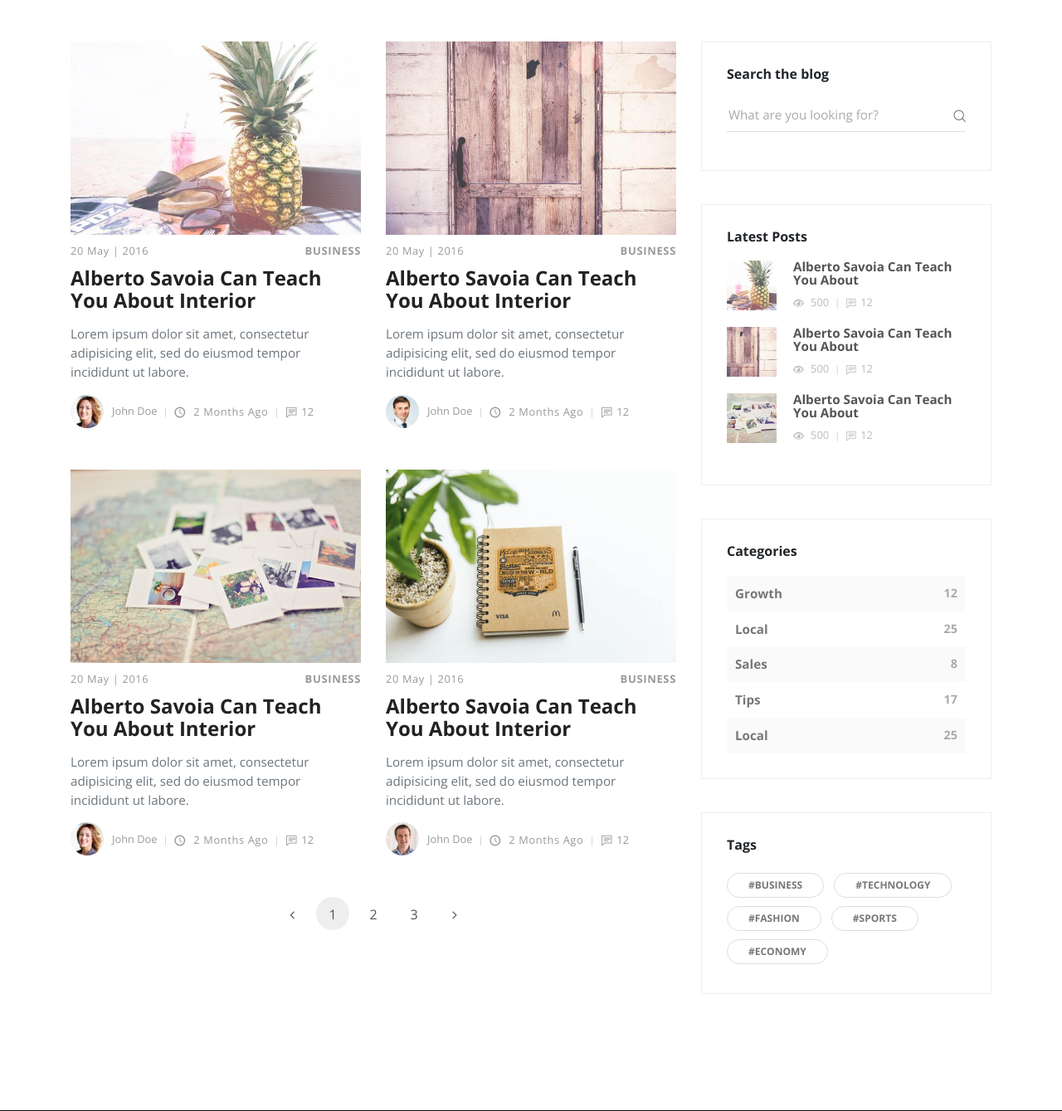
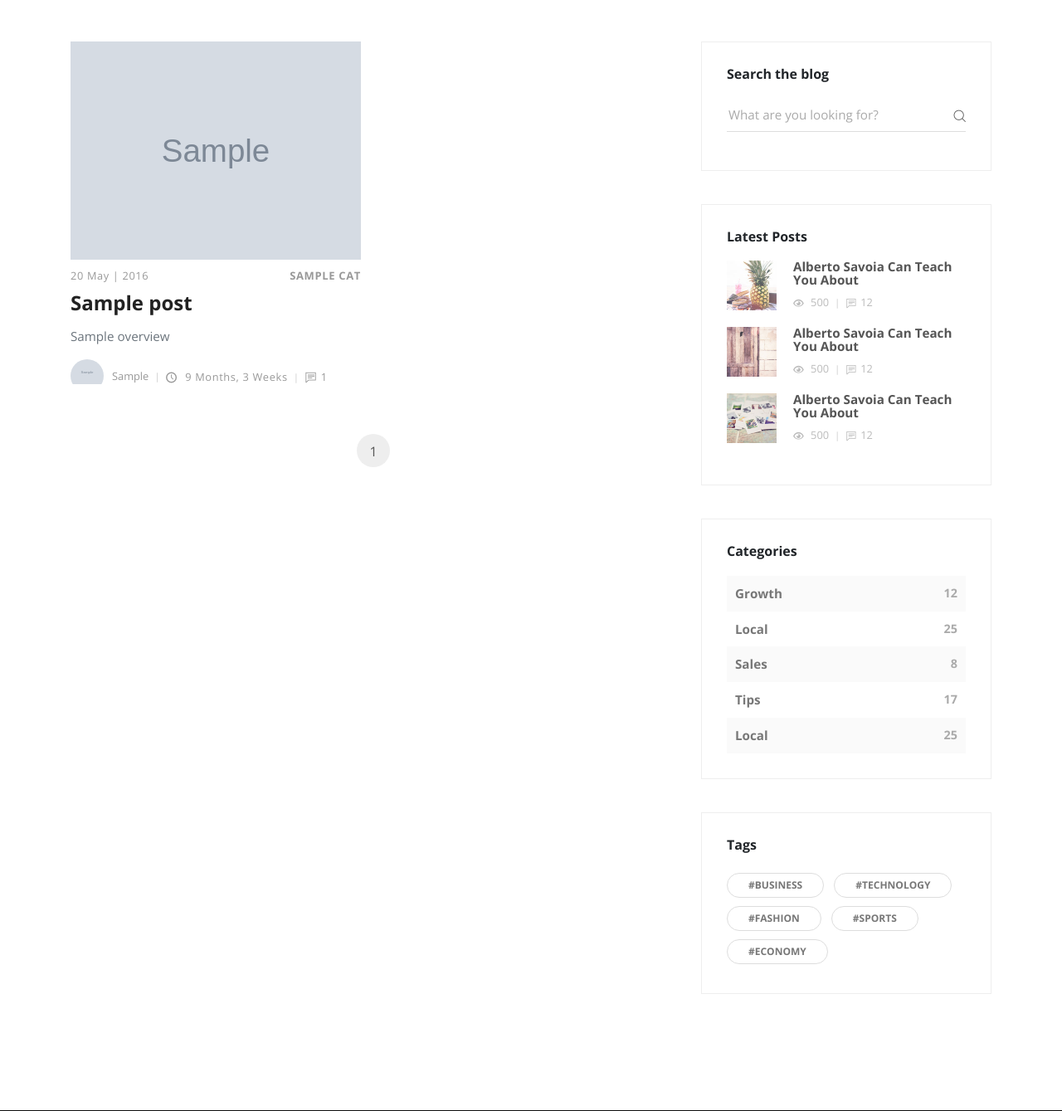
Before and after one commit to bharat-devops/Recipe-Blog, a Django app: template templates/blog.html in a window 1280 px wide. Shown: the part 81-1420 px from the top of the page at 83% size. Run offline with Django 3.2, Linux system fonts and the light colour scheme; the template is opened without the code that fills it: most values are stand-ins (such as "Sample title", 1, 10 or a date in 2020); grey boxes marked "Sample" are stand-in pictures; some libraries are stand-ins or nearby versions.

Commit message:
added templates for blog and index

```diff
--- a/templates/blog.html
+++ b/templates/blog.html
@@ -10,86 +10,40 @@
           <div class="container">
             <div class="row">
               <!-- post -->
+              {% for post in queryset %}
               <div class="post col-xl-6">
-                <div class="post-thumbnail"><a href="post.html"><img src="{% static 'img/blog-post-1.jpeg' %}" alt="..." class="img-fluid"></a></div>
+                <div class="post-thumbnail"><a href="post.html"><img src="{{ post.thumbnail.url }}" alt="..." class="img-fluid"></a></div>
                 <div class="post-details">
                   <div class="post-meta d-flex justify-content-between">
                     <div class="date meta-last">20 May | 2016</div>
-                    <div class="category"><a href="#">Business</a></div>
+                    {% for cat in post.categories.all %}
+                    <div class="category"><a href="#">{{ cat }}</a></div>
+                    {% endfor %}
                   </div><a href="post.html">
-                    <h3 class="h4">Alberto Savoia Can Teach You About Interior</h3></a>
-                  <p class="text-muted">Lorem ipsum dolor sit amet, consectetur adipisicing elit, sed do eiusmod tempor incididunt ut labore.</p>
-                  <footer class="post-footer d-flex align-items-center"><a href="#" class="author d-flex align-items-center flex-wrap">
-                      <div class="avatar"><img src="{% static 'img/avatar-3.jpg' %}" alt="..." class="img-fluid"></div>
-                      <div class="title"><span>John Doe</span></div></a>
-                    <div class="date"><i class="icon-clock"></i> 2 months ago</div>
-                    <div class="comments meta-last"><i class="icon-comment"></i>12</div>
+                    <h3 class="h4">{{ post.title }}</h3></a>
+                  <p class="text-muted">{{ post.overview }}</p>
+                  <footer class="post-footer d-flex align-items-center">
+                    <a href="#" class="author d-flex align-items-center flex-wrap">
+                      <div class="avatar"><img src="{{ post.author.profile_picture.url }}" alt="..." class="img-fluid"></div>
+                      <div class="title"><span>{{ post.author.username }}</span></div>
+                    </a>
+                    <div class="date"><i class="icon-clock"></i> {{ post.timestamp|timesince }}</div>
+                    <div class="comments meta-last"><i class="icon-comment"></i>{{ post.comment_count }}</div>
                   </footer>
                 </div>
               </div>
-              <!-- post             -->
-              <div class="post col-xl-6">
-                <div class="post-thumbnail"><a href="post.html"><img src="{% static 'img/blog-post-2.jpg' %}" alt="..." class="img-fluid"></a></div>
-                <div class="post-details">
-                  <div class="post-meta d-flex justify-content-between">
-                    <div class="date meta-last">20 May | 2016</div>
-                    <div class="category"><a href="#">Business</a></div>
-                  </div><a href="post.html">
-                    <h3 class="h4">Alberto Savoia Can Teach You About Interior</h3></a>
-                  <p class="text-muted">Lorem ipsum dolor sit amet, consectetur adipisicing elit, sed do eiusmod tempor incididunt ut labore.</p>
-                  <div class="post-footer d-flex align-items-center"><a href="#" class="author d-flex align-items-center flex-wrap">
-                      <div class="avatar"><img src="{% static 'img/avatar-2.jpg' %}" alt="..." class="img-fluid"></div>
-                      <div class="title"><span>John Doe</span></div></a>
-                    <div class="date"><i class="icon-clock"></i> 2 months ago</div>
-                    <div class="comments meta-last"><i class="icon-comment"></i>12</div>
-                  </div>
-                </div>
+              {% endfor %}
               </div>
-              <!-- post             -->
-              <div class="post col-xl-6">
-                <div class="post-thumbnail"><a href="post.html"><img src="{% static 'img/blog-post-3.jpeg' %}" alt="..." class="img-fluid"></a></div>
-                <div class="post-details">
-                  <div class="post-meta d-flex justify-content-between">
-                    <div class="date meta-last">20 May | 2016</div>
-                    <div class="category"><a href="#">Business</a></div>
-                  </div><a href="post.html">
-                    <h3 class="h4">Alberto Savoia Can Teach You About Interior</h3></a>
-                  <p class="text-muted">Lorem ipsum dolor sit amet, consectetur adipisicing elit, sed do eiusmod tempor incididunt ut labore.</p>
-                  <div class="post-footer d-flex align-items-center"><a href="#" class="author d-flex align-items-center flex-wrap">
-                      <div class="avatar"><img src="{% static 'img/avatar-3.jpg' %}" alt="..." class="img-fluid"></div>
-                      <div class="title"><span>John Doe</span></div></a>
-                    <div class="date"><i class="icon-clock"></i> 2 months ago</div>
-                    <div class="comments meta-last"><i class="icon-comment"></i>12</div>
-                  </div>
-                </div>
-              </div>
-              <!-- post -->
-              <div class="post col-xl-6">
-                <div class="post-thumbnail"><a href="post.html"><img src="{% static 'img/blog-post-4.jpeg' %}" alt="..." class="img-fluid"></a></div>
-                <div class="post-details">
-                  <div class="post-meta d-flex justify-content-between">
-                    <div class="date meta-last">20 May | 2016</div>
-                    <div class="category"><a href="#">Business</a></div>
-                  </div><a href="post.html">
-                    <h3 class="h4">Alberto Savoia Can Teach You About Interior</h3></a>
-                  <p class="text-muted">Lorem ipsum dolor sit amet, consectetur adipisicing elit, sed do eiusmod tempor incididunt ut labore.</p>
-                  <div class="post-footer d-flex align-items-center"><a href="#" class="author d-flex align-items-center flex-wrap">
-                      <div class="avatar"><img src="{% static 'img/avatar-1.jpg' %}" alt="..." class="img-fluid"></div>
-                      <div class="title"><span>John Doe</span></div></a>
-                    <div class="date"><i class="icon-clock"></i> 2 months ago</div>
-                    <div class="comments meta-last"><i class="icon-comment"></i>12</div>
-                  </div>
-                </div>
-              </div>
-            </div>
             <!-- Pagination -->
             <nav aria-label="Page navigation example">
               <ul class="pagination pagination-template d-flex justify-content-center">
-                <li class="page-item"><a href="#" class="page-link"> <i class="fa fa-angle-left"></i></a></li>
-                <li class="page-item"><a href="#" class="page-link active">1</a></li>
-                <li class="page-item"><a href="#" class="page-link">2</a></li>
-                <li class="page-item"><a href="#" class="page-link">3</a></li>
-                <li class="page-item"><a href="#" class="page-link"> <i class="fa fa-angle-right"></i></a></li>
+                {% if queryset.has_previous %}
+                <li class="page-item"><a href="?{{ page_request_var}}={{ queryset.previous_page_number }}" class="page-link"> <i class="fa fa-angle-left"></i></a></li>
+                {% endif %}
+                <li class="page-item"><a href="#" class="page-link active">{{ queryset.number }}</a></li>
+                {% if queryset.has_next %}
+                <li class="page-item"><a href="?{{ page_request_var}}={{ queryset.next_page_number }}" class="page-link"> <i class="fa fa-angle-right"></i></a></li>
+                {% endif %}
               </ul>
             </nav>
           </div>
--- a/templates/index.html
+++ b/templates/index.html
@@ -174,8 +174,8 @@
           </div>
           <div class="col-md-8">
             <div class="form-holder">
-              <form action=".">
-                { csrf_token }
+              <form action="." method="POST">
+                {% csrf_token %}
                 <div class="form-group">
                   <input type="email" name="email" id="email" placeholder="Type your email address">
                   <button type="submit" class="submit">Subscribe</button>
```
Also changed, not shown: posts/views.py (+18 -2 lines), db.sqlite3.
